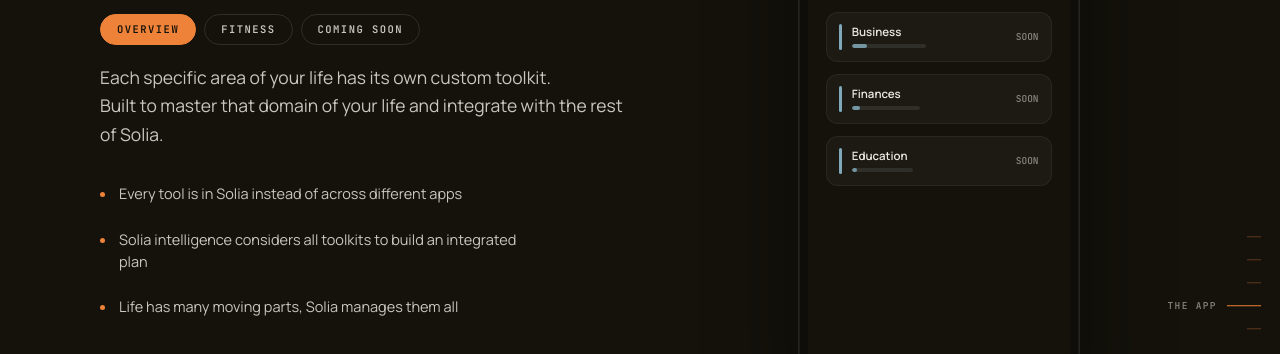
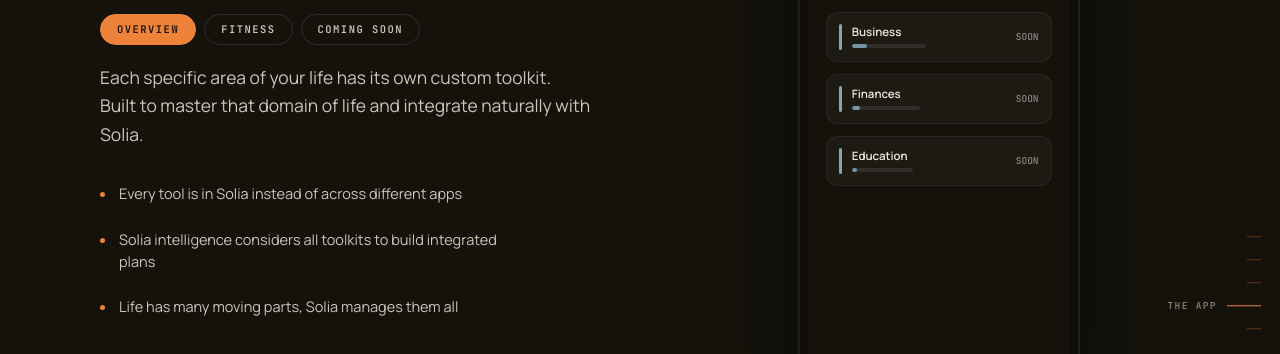
Before and after one commit to Solia-SaaS/Solia-Site, a Jekyll site: the page built from index.html, in a window 1280 px wide and 900 px high, scrolled down 5544 px. Shown: the part 167-521 px from the top of the window. Built offline with Jekyll 4.4.1, drawn with Linux system fonts in a browser that asks for light colours.

Commit message:
Toolkits overview: body line 2 + intelligence bullet rewordings
Co-Authored-By: Claude Fable 5 <noreply@anthropic.com>

```diff
--- a/index.html
+++ b/index.html
@@ -501,10 +501,10 @@ description: Solia is a Life Operating System designed to align your actions wit
         </div>
         <div class="tk-panels" data-reveal>
           <div class="tk-panel is-active" data-tk="overview">
-            <p class="step-body step-body-two"><span>Each specific area of your life has its own custom toolkit.</span><span>Built to master that domain of your life and integrate with the rest of Solia.</span></p>
+            <p class="step-body step-body-two"><span>Each specific area of your life has its own custom toolkit.</span><span>Built to master that domain of life and integrate naturally with Solia.</span></p>
             <ul class="ticks">
               <li><span class="tick-dot" aria-hidden="true"></span><span>Every tool is in Solia instead of across different apps</span></li>
-              <li><span class="tick-dot" aria-hidden="true"></span><span>Solia intelligence considers all toolkits to build an integrated plan</span></li>
+              <li><span class="tick-dot" aria-hidden="true"></span><span>Solia intelligence considers all toolkits to build integrated plans</span></li>
               <li><span class="tick-dot" aria-hidden="true"></span><span>Life has many moving parts, Solia manages them all</span></li>
             </ul>
           </div>
```
